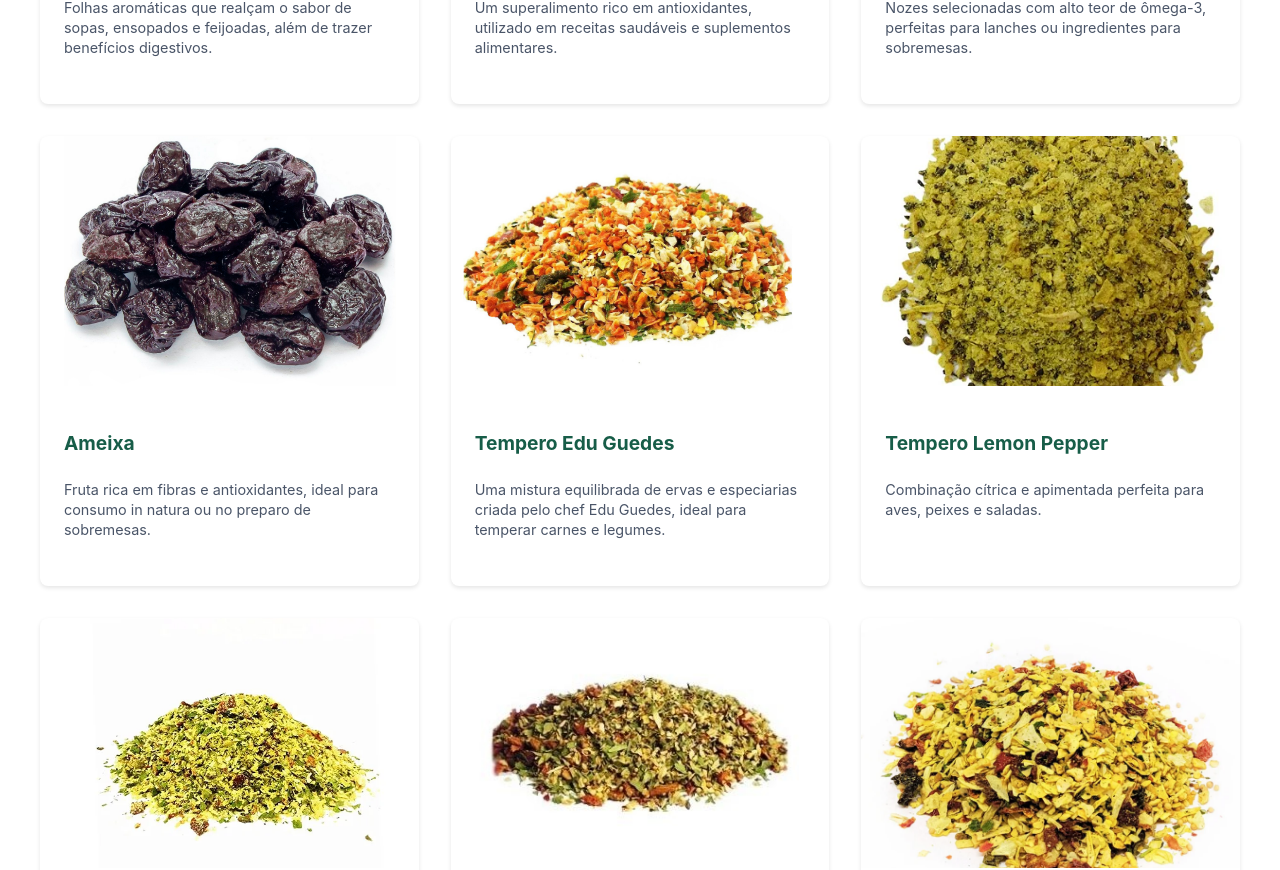
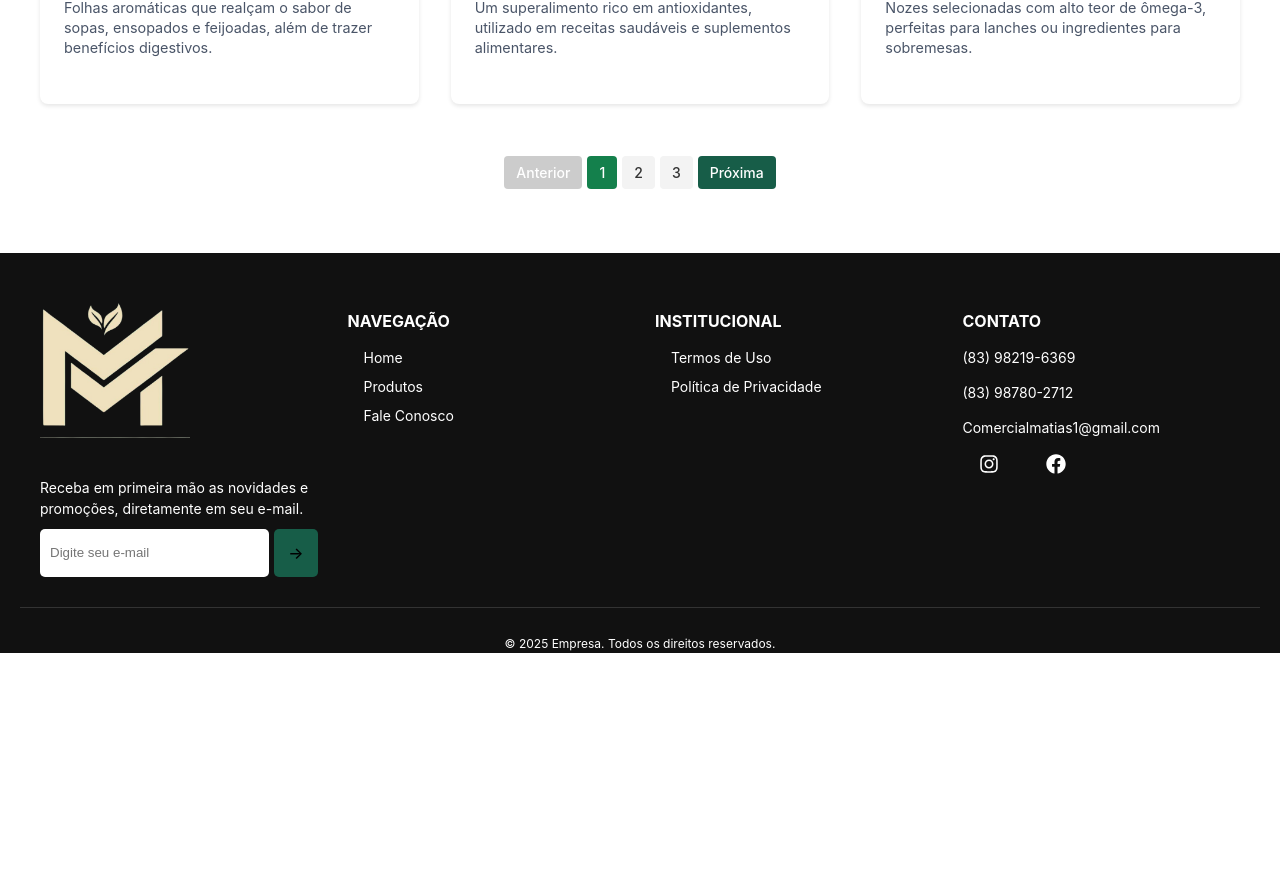
Before and after one commit to LuisHenriqueADP/Matias-temperos, a React (Vite) app: page /produtos in a window 1280 px wide. Shown: the part 1031-1901 px from the top of the page. After the commit the page ends 1684 px from the top, so only its background shows below. Built offline with nearby package versions, Linux system fonts and the light colour scheme.

Commit message:
feat: pagination

```diff
--- a/src/pages/Produtos/Produtos.jsx
+++ b/src/pages/Produtos/Produtos.jsx
@@ -1,21 +1,30 @@
 import { useNavigate } from 'react-router-dom'
-import { ProductsContainer, ProductsGrid, ProductCard, ProductImage, ProductInfo } from './styles'
+import { ProductsContainer, ProductsGrid, ProductCard, ProductImage, ProductInfo, PaginationContainer, PaginationButton,  PageNumber } from './styles'
 import { produtos } from '../../data/produtos'
 import Footer from '../../components/Footer'
+import { useState } from 'react'
 
 function Produtos() {
   const navigate = useNavigate()
+  const [currentPage, setCurrentPage] = useState(1);
+  const productsPerPage = 6;
 
   const handleCardClick = (id) => {
     navigate(`/produtos/${id}`)
   }
+
+  const indexLastProduct = currentPage * productsPerPage;
+  const indexFirstProduct = indexLastProduct - productsPerPage;
+  const produtosPaginaAtual = produtos.slice(indexFirstProduct, indexLastProduct);
+
+  const totalPages = Math.ceil(produtos.length / productsPerPage);
 
   return (
     <>
       <ProductsContainer>
         <h1>Nossos Produtos</h1>
         <ProductsGrid>
-          {produtos.map((produto) => (
+          {produtosPaginaAtual.map((produto) => (
             <ProductCard
               key={produto.id}
               onClick={() => handleCardClick(produto.id)}
@@ -35,6 +44,32 @@ function Produtos() {
             </ProductCard>
           ))}
         </ProductsGrid>
+
+        <PaginationContainer>
+          <PaginationButton
+            onClick={() => setCurrentPage((prev) => Math.max(prev - 1, 1))}
+            disabled={currentPage === 1}
+          >
+            Anterior
+          </PaginationButton>
+
+          {Array.from({ length: totalPages }, (_, i) => (
+            <PageNumber
+              key={i + 1}
+              active={currentPage === i + 1}
+              onClick={() => setCurrentPage(i + 1)}
+            >
+              {i + 1}
+            </PageNumber>
+          ))}
+
+          <PaginationButton
+            onClick={() => setCurrentPage((prev) => Math.min(prev + 1, totalPages))}
+            disabled={currentPage === totalPages}
+          >
+            Próxima
+          </PaginationButton>
+        </PaginationContainer>
       </ProductsContainer>
       <Footer />
     </>
--- a/src/pages/Produtos/styles.js
+++ b/src/pages/Produtos/styles.js
@@ -5,6 +5,10 @@ export const ProductsContainer = styled.div`
   min-height: 80vh;
   max-width: 1200px;
   margin: 0 auto;
+
+  h1 {
+    color: #175d48
+  }
 `
 
 export const ProductsGrid = styled.div`
@@ -57,3 +61,48 @@ export const ProductInfo = styled.div`
     margin-bottom: 0;
   }
 `
+
+export const PaginationContainer = styled.div`
+  display: flex;
+  justify-content: center;
+  align-items: center;
+  margin-top: 20px;
+  gap: 5px;
+`;
+
+export const PaginationButton = styled.button`
+  background: #175d48;
+  color: white;
+  border: none;
+  padding: 8px 12px;
+  border-radius: 4px;
+  font-size: 14px;
+  cursor: pointer;
+  transition: background 0.2s;
+
+  &:hover {
+    background: #14804c;
+  }
+
+  &:disabled {
+    background: #ccc;
+    cursor: not-allowed;
+  }
+`;
+
+/* Estilos para os quadradinhos numerados */
+export const PageNumber = styled.button`
+  background: ${({ active }) => (active ? '#14804c' : '#f3f3f3')};
+  color: ${({ active }) => (active ? '#fff' : '#333')};
+  border: none;
+  padding: 8px 12px;
+  border-radius: 4px;
+  font-size: 14px;
+  cursor: pointer;
+  transition: background 0.2s;
+
+  &:hover {
+    background: #14804c;
+    color: white;
+  }
+`;
```
